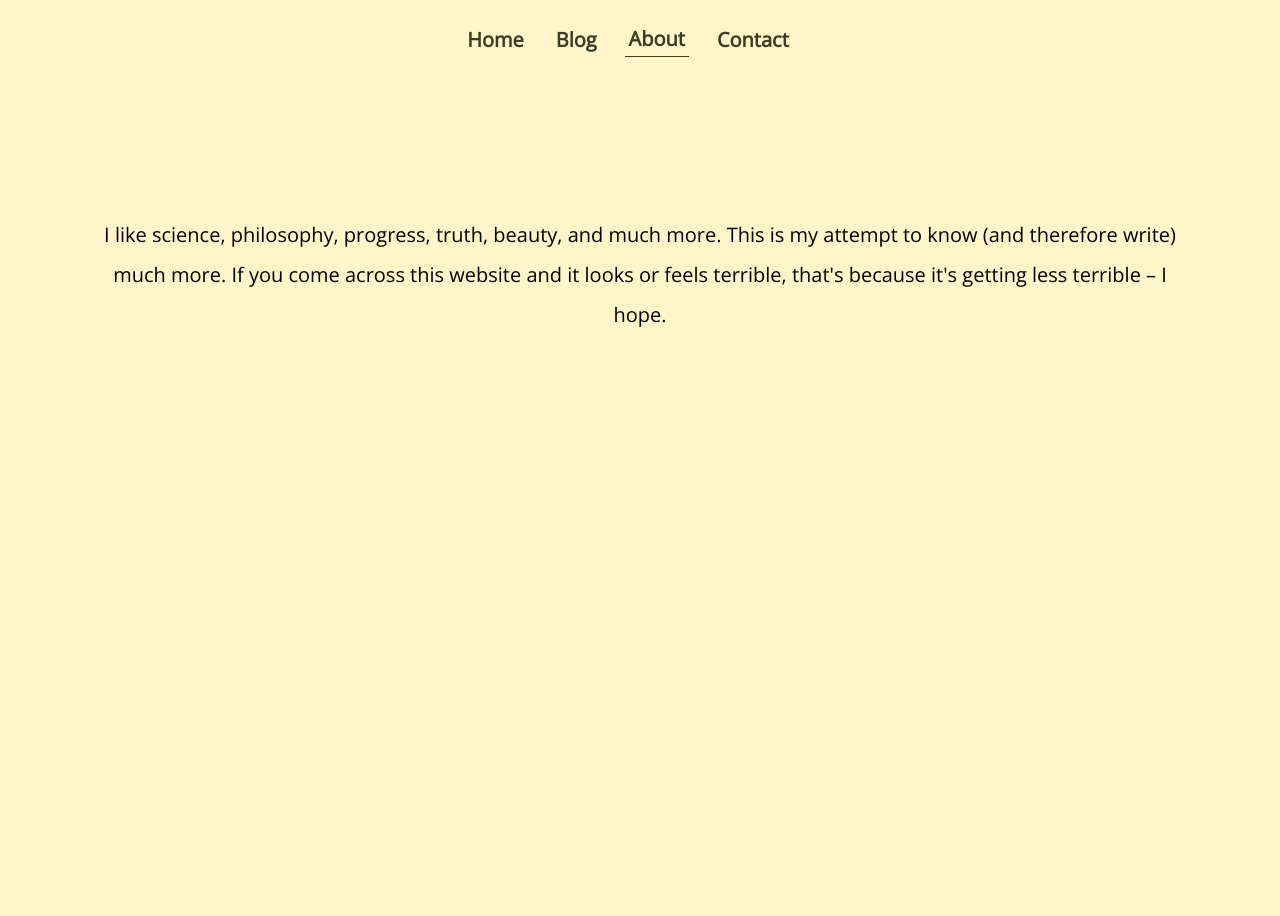
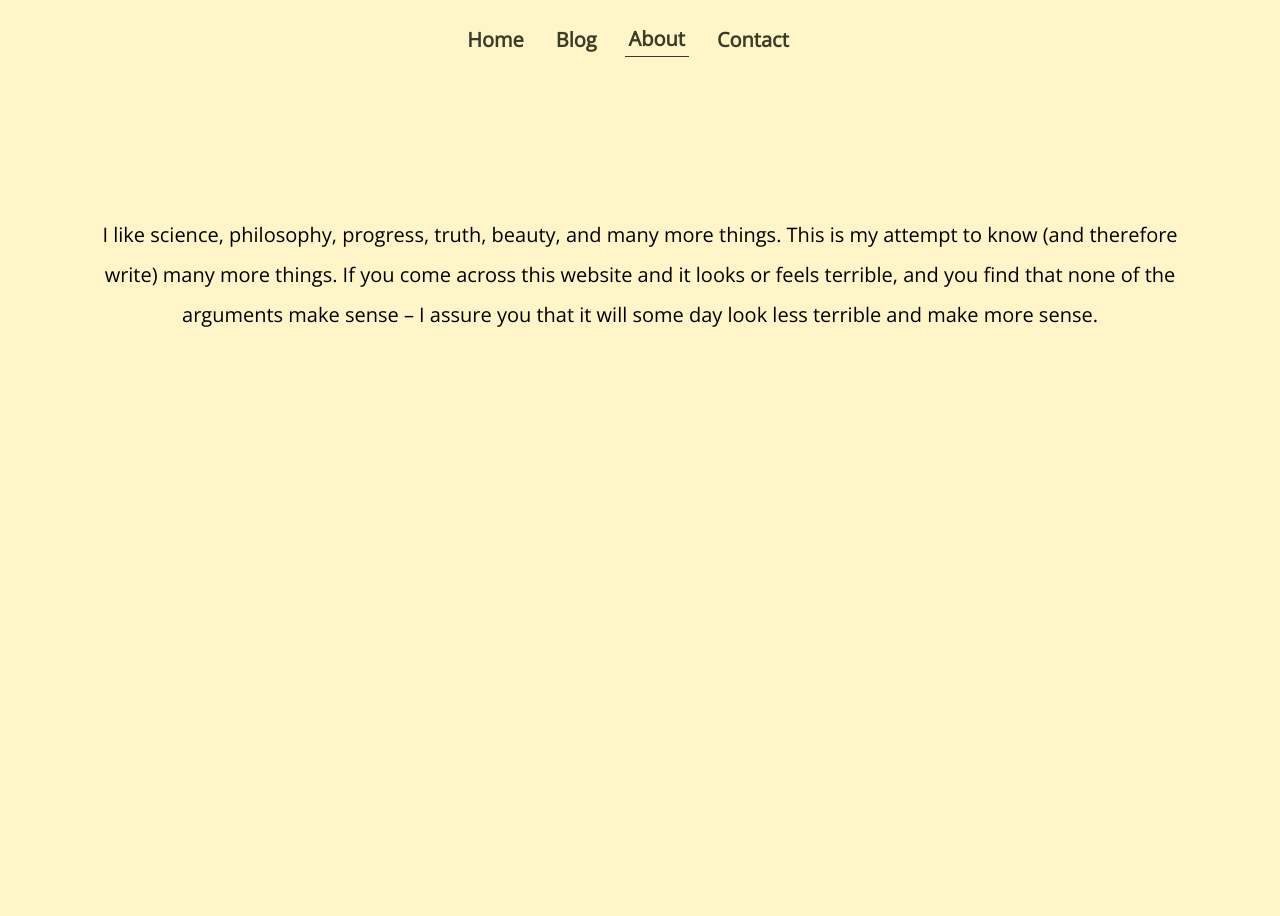
Before and after one commit to richardofarrell/richardofarrell.github.io, a Jekyll site: the page built from about.md, in a window 1280 px wide. Built offline with Jekyll 4.4.1, drawn with Linux system fonts in a browser that asks for light colours.

Commit message:
Revise content in about.md for clarity and tone

```diff
--- a/about.md
+++ b/about.md
@@ -3,4 +3,4 @@
 title: About
 ---
 
-<p style="text-align: center;"> I like science, philosophy, progress, truth, beauty, and much more. This is my attempt to know (and therefore write) much more. If you come across this website and it looks or feels terrible, that's because it's getting less terrible – I hope.</p>
+<p style="text-align: center;"> I like science, philosophy, progress, truth, beauty, and many more things. This is my attempt to know (and therefore write) many more things. If you come across this website and it looks or feels terrible, and you find that none of the arguments make sense – I assure you that it will some day look less terrible and make more sense.</p>
```
